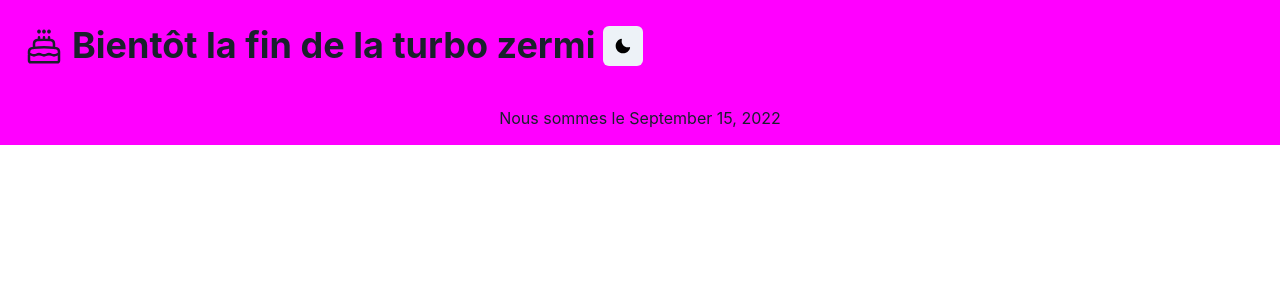
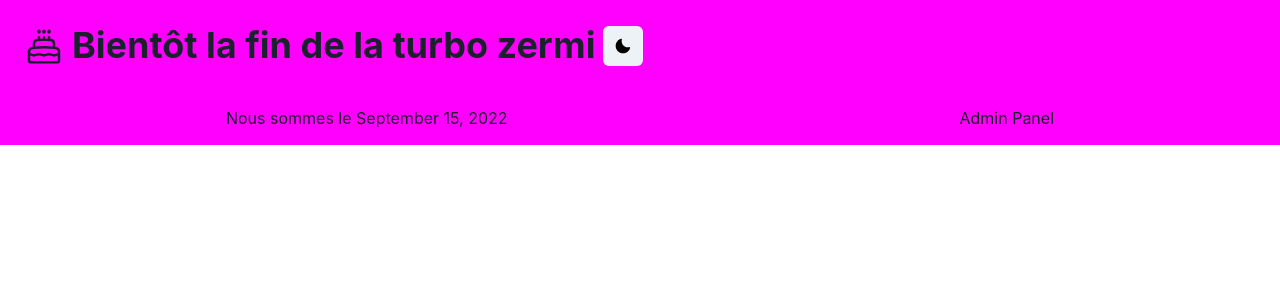
Before and after one commit to harisriss/jour-promis, a React (Create React App) app: page / in a window 1280 px wide. Shown: the top 300 px of the page. Built offline with nearby package versions, Linux system fonts and the light colour scheme; no server answers; the HTML template or start-up script is replaced by a standard one; a web font is replaced by a local one.

Commit message:
add admin panel

```diff
--- a/src/App.scss
+++ b/src/App.scss
@@ -1,3 +1,4 @@
 #root{
+  cursor: url("assets/cursor.svg"), pointer;
   width: 100%;
 }
--- a/src/components/Counter.js
+++ b/src/components/Counter.js
@@ -1,5 +1,5 @@
 import '../style/Counter.scss'
-import {createRef, useEffect, useRef, useState} from "react";
+import {createRef, useEffect, useState} from "react";
 import moment from "moment"
 import Countdown from "react-countdown";
 
@@ -26,8 +26,8 @@ const Counter = () => {
             })
             .then(response => {
                 setNbMsRemaining(response.timeRemainMs)
-                setDate(moment().add(response.timeRemainMs, "milliseconds").toDate())
-                setIsInClass(response.isInClass)
+                // setDate(moment().add(response.timeRemainMs, "milliseconds").toDate())
+                // setIsInClass(response.isInClass)
                 setIsLoading(false)
                 setTimeout (
                     () => {
--- a/src/components/Footer.js
+++ b/src/components/Footer.js
@@ -1,6 +1,6 @@
 import '../style/Footer.scss'
 import moment from "moment"
-import {Box, useColorModeValue} from "@chakra-ui/react";
+import {Box, Link, useColorModeValue} from "@chakra-ui/react";
 
 /**
  * display the remaining time
@@ -12,9 +12,13 @@ const Footer = () => {
 
     moment.locale('fr');
     return (
-        <Box as="footer" className="footer">
-            Nous sommes le {moment().format('LL')}
-        </Box>
+        <div>
+            <Box as="footer" className="footer" display="flex" justifyContent="space-around">
+                <p>Nous sommes le {moment().format('LL')}</p>
+                <a href="https://singe.life" className="underdecoration" target="_blank">Admin Panel</a>
+            </Box>
+
+        </div>
 
     )
 }
--- a/src/style/Footer.scss
+++ b/src/style/Footer.scss
@@ -6,4 +6,20 @@
   padding: 15px 0;
   text-align: center;
   bottom: 0;
+
 }
+
+.underdecoration {
+  &:hover {
+    animation: underdecorationanimation 10s ;
+
+  }
+  @keyframes underdecorationanimation {
+    0% {
+      color: transparent;
+    }
+    100% {
+      color: inherit;
+    }
+  }
+}
```
Also changed, not shown: src/assets/cursor.svg (added).
